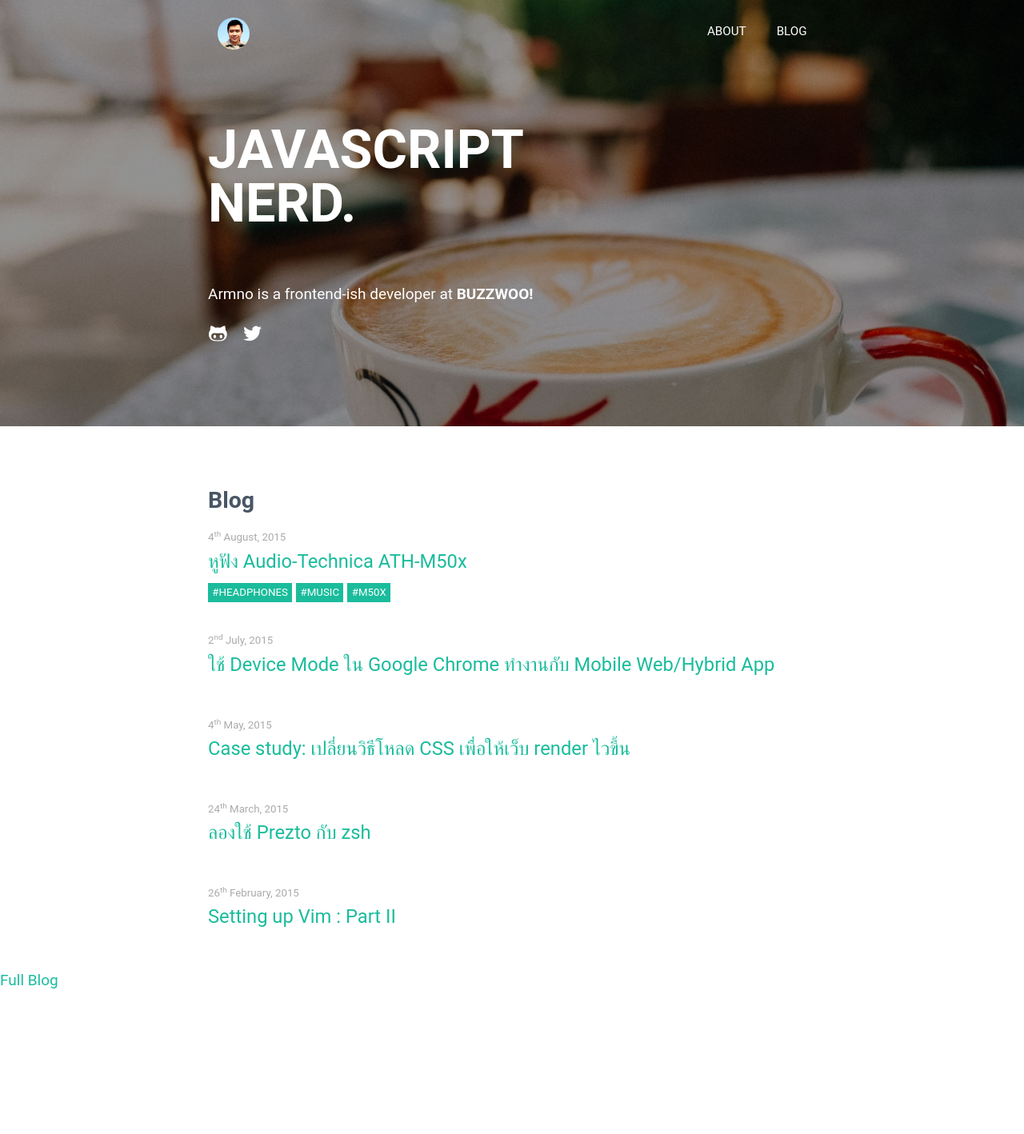
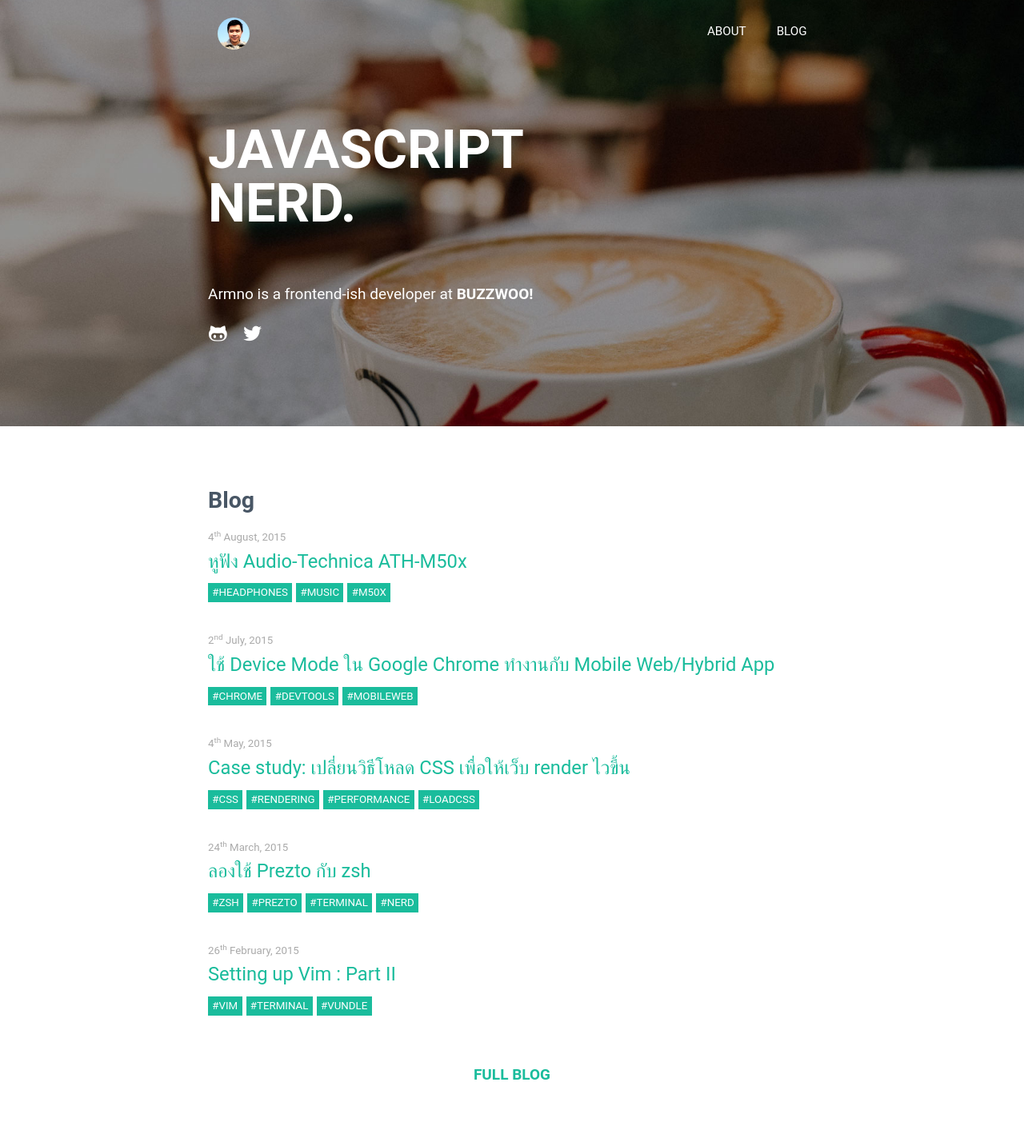
Before and after one commit to armno/armno.github.io, a Jekyll site: the page built from index.html, in a window 1280 px wide. Shown: the whole page at 80% size. Built offline with Jekyll 4.4.1, drawn with Linux system fonts in a browser that asks for light colours; some web fonts are replaced; the list of posts is cut into pages by our own code; before the commit the page ends 1241 px from its top, so only the background shows below that.

Commit message:
add tags to posts that are displayed on home page

```diff
--- a/_posts/2015-02-26-setting-up-vim-part-2.md
+++ b/_posts/2015-02-26-setting-up-vim-part-2.md
@@ -4,6 +4,7 @@ title: "Setting up Vim : Part II"
 description: เคยเขียนวิธีการ setup Vim ของผมตอนแรกเมื่อประมาณปีที่แล้ว พอใช้งานไปเรื่อยๆ ก็พบว่าได้ปรับเปลี่ยนอีกบางส่วนตามการใช้งาน เลยเอา plugin/setup ที่เปลี่ยนไปจากตอนแรกมารวมกันไว้ในโพสต์นี้ครับ
 published: true
 thumbnail: "http://armno.github.io/img/posts/vim-airline.png"
+tags: vim terminal vundle
 ---
 
 เคยเขียน [Setting up Vim][setting-up-vim-part-1] ตอนแรกไปแล้ว พอใช้งานไปเรื่อยๆ ผมว่ามีอะไรหลายๆ อย่างที่ปรับเปลี่ยนไปตามการใช้งาน
--- a/_posts/2015-03-24-oh-my-zsh-to-prezto.md
+++ b/_posts/2015-03-24-oh-my-zsh-to-prezto.md
@@ -4,6 +4,7 @@ title: "ลองใช้ Prezto กับ zsh"
 description: ปกติผมใช้ zsh คู่กับ oh-my-zsh เพื่อสร้างความบันเทิงในการใช้งาน terminal ก็ใช้งานได้ดีปกติ ไม่มีปัญหาอะไร แต่แล้ววันหนึ่งอากาศแจ่มใส ไม่รู้มีอะไรดลให้ Prezto ผ่านมาให้พบเจอ เลยต้องลองเสียหน่อย
 published: true
 thumbnail: "https://armno.github.io/img/posts/prezto/substring-search.png"
+tags: zsh prezto terminal nerd
 ---
 
 สวัสดีชาวเนิร์ด
--- a/_posts/2015-05-04-use-loadcss-to-improve-rendering-performance.md
+++ b/_posts/2015-05-04-use-loadcss-to-improve-rendering-performance.md
@@ -4,6 +4,7 @@ title: "Case study: เปลี่ยนวิธีโหลด CSS เพื
 description: บางครั้งการใช้ tag <link> เพื่อโหลดไฟล์ CSS เข้ามาในเพจ ก็อาจทำให้เว็บแสดงผลช้ากว่าที่ควรจะเป็นได้ โพสต์นี้ผมจับ blog ของตัวเองมาทดลองเรื่องการ optimize วิธีการโหลด CSS เพื่อให้หน้าเว็บโหลดไวขึ้น โดยใช้ tool ต่างๆ เข้ามาช่วยครับ
 published: true
 thumbnail: http://armno.github.io/img/posts/loadcss/pagespeed-after-optimize.png
+tags: css rendering performance loadcss
 ---
 
 ผมเพิ่งเปลี่ยนธีมของ blog จาก [Hyde][hyde-link] มาเป็น [Type][type-link] (บังเอิญชื่อคล้ายกันด้วย) หลังจากปรับแต่งเก็บรายละเอียดแล้ว
--- a/_posts/2015-07-02-device-mode-in-google-chrome.md
+++ b/_posts/2015-07-02-device-mode-in-google-chrome.md
@@ -4,6 +4,7 @@ title: "ใช้ Device Mode ใน Google Chrome ทำงานกับ Mobi
 description: Device mode เป็นส่วนหนึ่งของ Chrome Devtools ทำให้เราทำงานกับ responsive website หรือ mobile web app ได้สะดวกมากขึ้น โดยที่เราสามารถให้ Chrome จำลองตัวเองเป็น mobile device ที่ไม่เพียงแค่เซ็ตขนาดหน้าจอ แต่ยังมีฟีเจอร์อื่นๆ ให้อีกมากมายครับ
 published: true
 thumbnail:
+tags: chrome devtools mobileweb
 ---
 
 ใน Chrome Devtools จะมี [Device Mode](https://developer.chrome.com/devtools/docs/device-mode) เป็นส่วนหนึ่งที่มีประโยชน์มากกับการทำ responsive website หรือ mobile web app
--- a/css/main.scss
+++ b/css/main.scss
@@ -375,3 +375,13 @@ pre > code {
   background-position: center;
   background-size: cover;
 }
+
+.home-link-blog {
+  text-transform: uppercase;
+  font-weight: bold;
+}
+
+.home-footer {
+  margin-top: 60px;
+  margin-bottom: 60px;
+}
--- a/index.html
+++ b/index.html
@@ -66,15 +66,12 @@ layout: default
         <li class="tag-list-item">{{ tag | prepend: '#' }}</li>
         {% endfor %}
       </ul>
-      <!--
-      <p>
-        {{ post.description }}
-      </p>
-      -->
-      <!-- <a href="{{ post.url }}">Read more</a> -->
     </div>
   </div>
   {% endfor %}
 </div>
 
-<a href="{{ '/blog' | prepend: site.baseurl }}">Full Blog</a>
+<footer class="text-center home-footer">
+  <a href="{{ '/blog' | prepend: site.baseurl }}"
+    class="home-link-blog">Full Blog</a>
+</footer>
```
